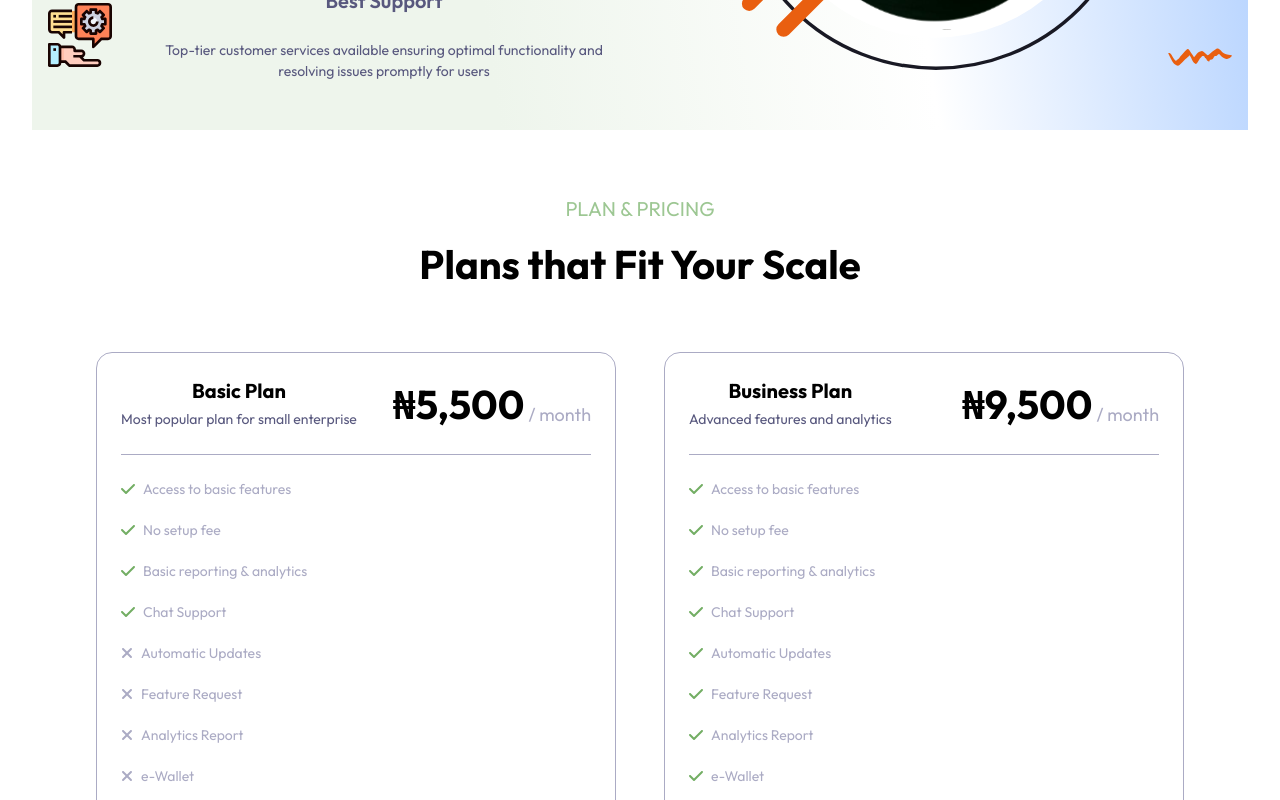
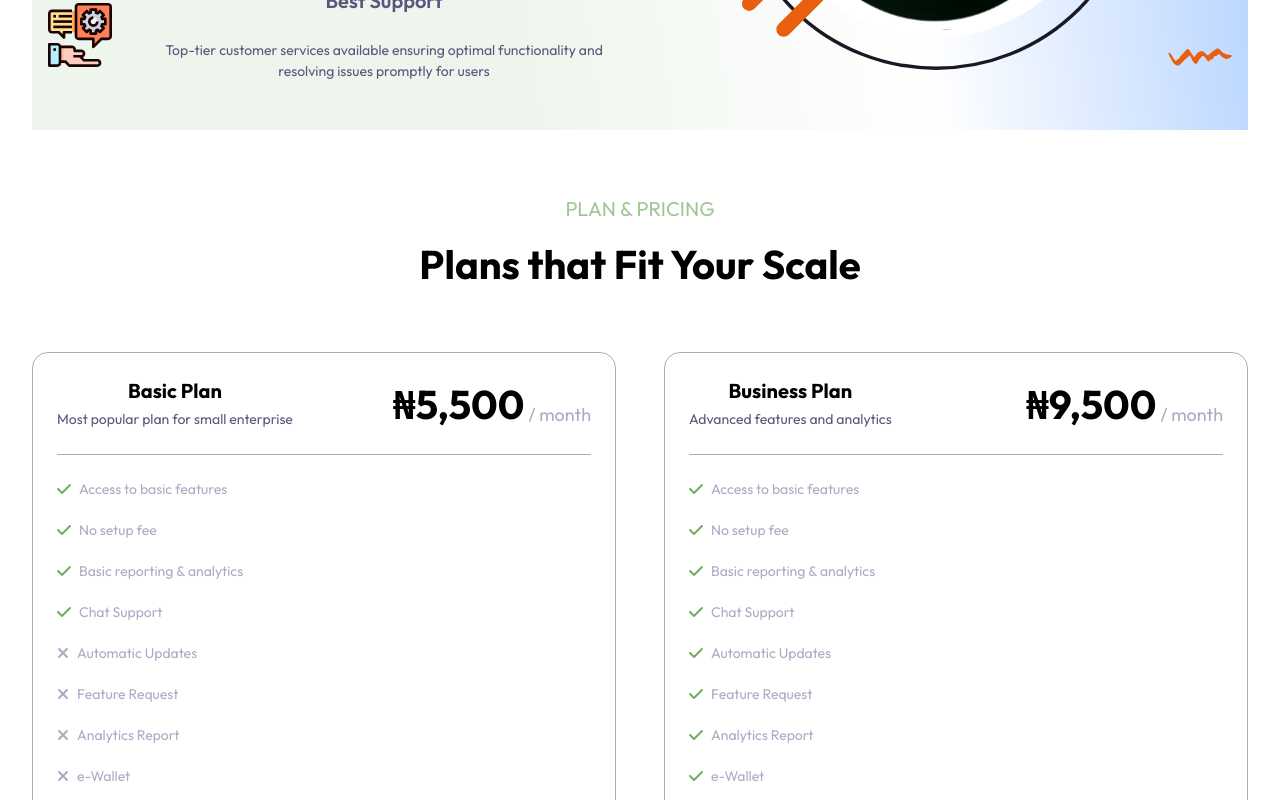
Before and after one commit to klusterthon023/klusterthon023-fintech, a React (Vite) app in the folder frontend/: page / in a window 1280 px wide. Shown: the part 4320-5120 px from the top of the page. Built offline with nearby package versions, Linux system fonts and the light colour scheme.

Commit message:
Added a container

```diff
--- a/frontend/src/pages/home/components/plan-and-pricing/index.tsx
+++ b/frontend/src/pages/home/components/plan-and-pricing/index.tsx
@@ -3,7 +3,10 @@ import PricingCards from "./PricingCards";
 
 function PlanAndPricing() {
   return (
-    <section id="Pricing" className="p-16 max-md:p-8">
+    <section
+      id="Pricing"
+      className="py-16 px-4 md:px-0 max-md:py-8 container mx-auto"
+    >
       <Typography
         className="!text-center !mb-4"
         color="secondary.200"
```
